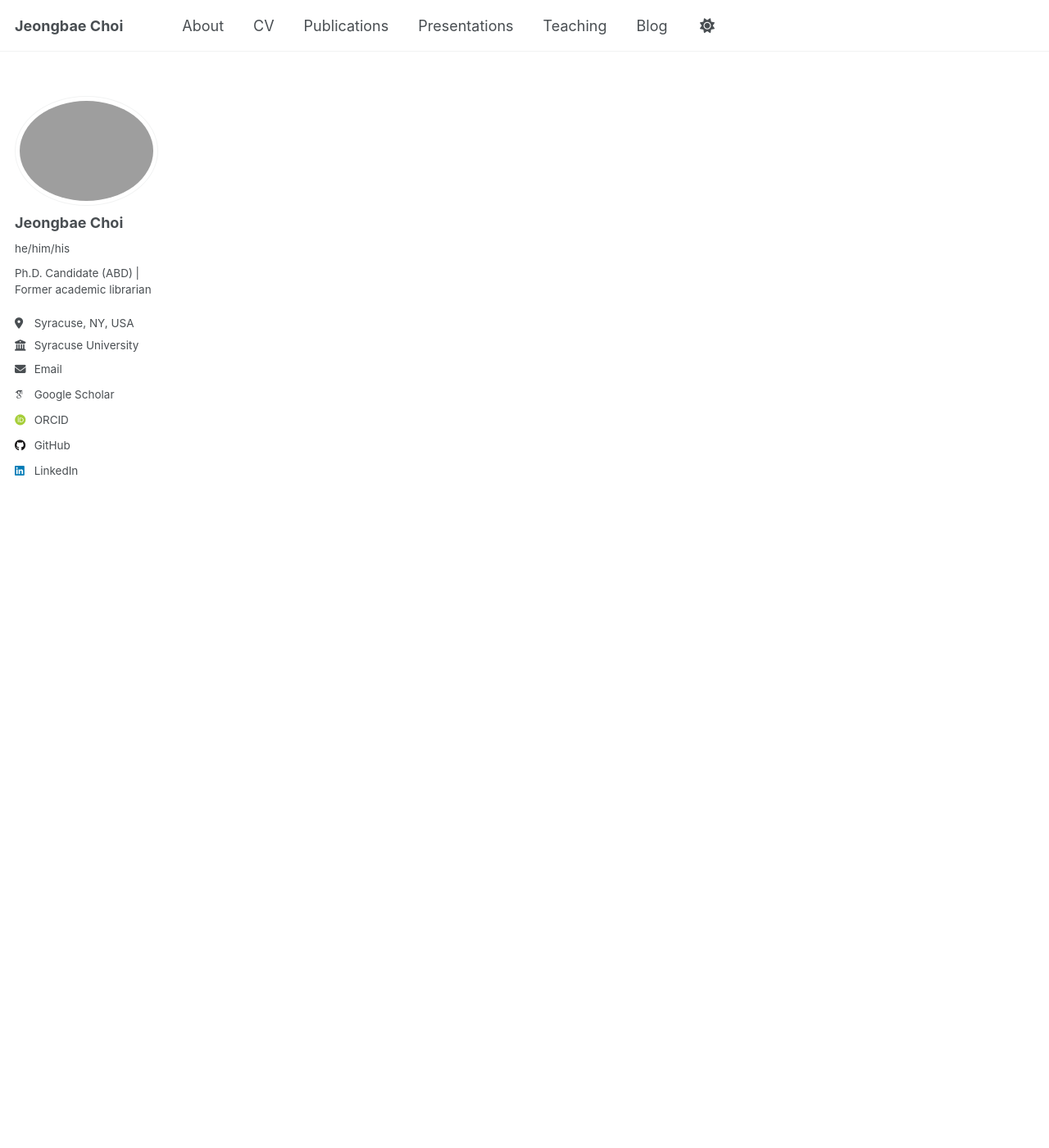
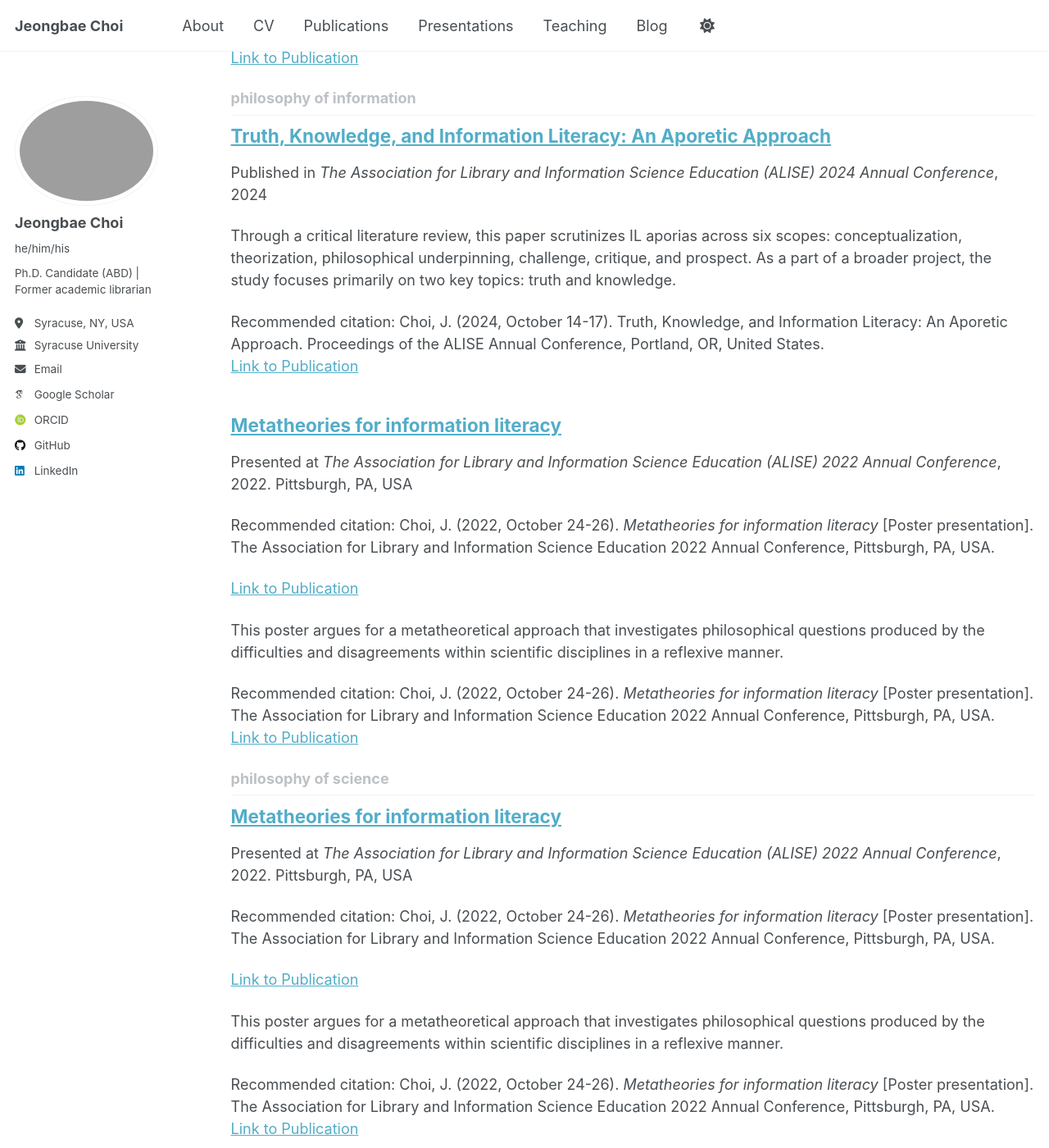
Before and after one commit to JeongbaeChoi/jeongbaechoi.github.io, a Jekyll site: the page built from _pages/tag-archive.html, in a window 1280 px wide and 1400 px high, scrolled down 9570 px. Shown: the whole window at 82% size. Built offline with Jekyll 4.4.1, drawn with Linux system fonts in a browser that asks for light colours; some web fonts are replaced; a script that is not in the unit is left out; some of the changed text lies outside the part shown.

Commit message:
Update Po1-2022-10.md

```diff
--- a/_talks/Po1-2022-10.md
+++ b/_talks/Po1-2022-10.md
@@ -9,6 +9,14 @@ date: 2022-10-24
 location: "Pittsburgh, PA, USA"
 paperurl: 'https://hdl.handle.net/10125/102877'
 citation: 'Choi, J. (2022, October 24-26). <i>Metatheories for information literacy</i> [Poster presentation]. The Association for Library and Information Science Education 2022 Annual Conference, Pittsburgh, PA, USA.'
+tags:
+- metatheory
+- philosophy of science
+- philosophy of information
+- philosophy of education
+- learning theory
+- theory and practice
+- DIKW
 ---
 
 - **Abstract**
```
